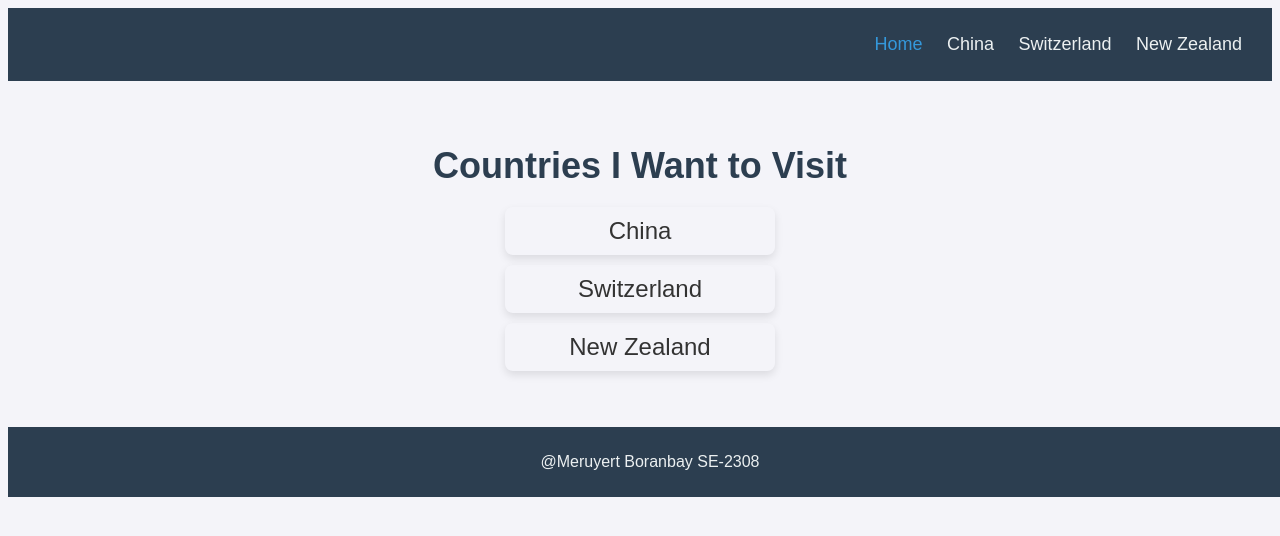
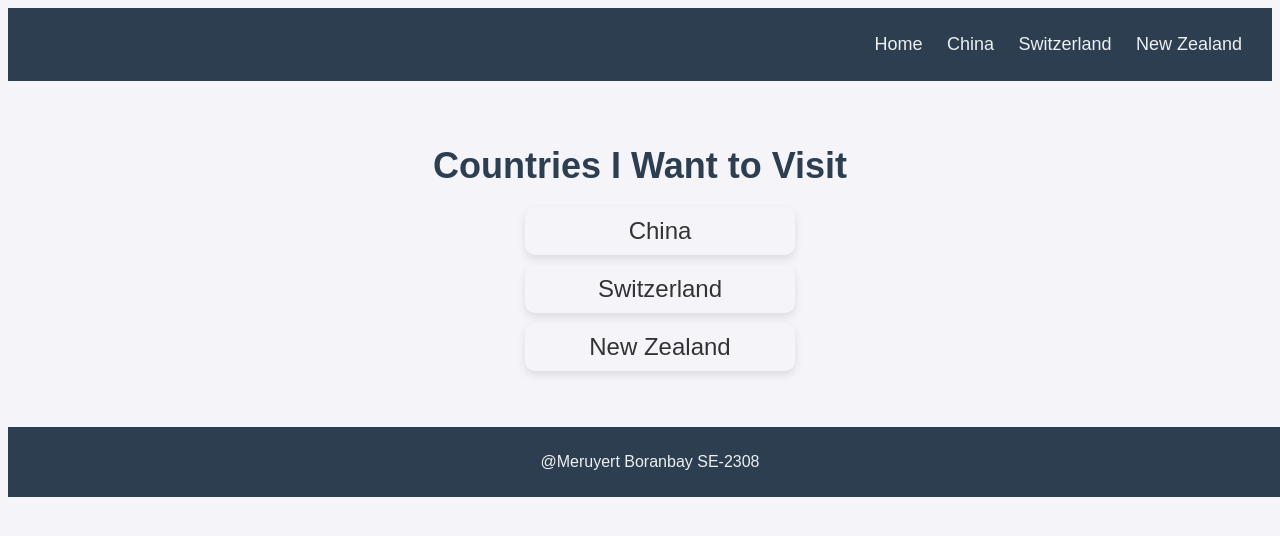
Before and after one commit to meruyert4/WebTech2, a plain HTML site: page main.html in a window 1280 px wide. Drawn offline with Linux system fonts and the light colour scheme.

Commit message:
fix:style

```diff
--- a/style.css
+++ b/style.css
@@ -1,7 +1,3 @@
-.a:hover{
-    background-color: black;
-}
-
 body {
     background-color: #f4f4f9;
     color: #333;
@@ -12,10 +8,6 @@ header {
     background-color: #2c3e50;
     padding: 10px;
     text-align: right;
-}
-
-.navbar ul {
-    list-style: none;
 }
 
 .navbar ul li {
@@ -29,9 +21,9 @@ header {
     font-size: 18px;
 }
 
-.navbar a:hover,
-.navbar a.current {
-    color: #3498db;
+
+.navbar a:hover {
+    color: #165fa8;
 }
 
 main {
@@ -47,14 +39,13 @@ main {
 
 .countries-list {
     list-style: none;
-    padding: 0;
 }
 
 .countries-list li {
     font-size: 24px;
-    margin: 10px 0;
+    margin: 10px;
     padding: 10px;
-    border-radius: 8px;
+    border-radius: 10px;
     box-shadow: 0 4px 8px rgba(0, 0, 0, 0.1);
     width: 250px;
     margin-left: auto;
@@ -62,7 +53,7 @@ main {
 }
 
 .countries-list li:hover {
-    background-color: #3498db;
+    background-color: #2c3e50;
     color: white;
 }
 
```
Also changed, not shown: style2.css (deleted).
